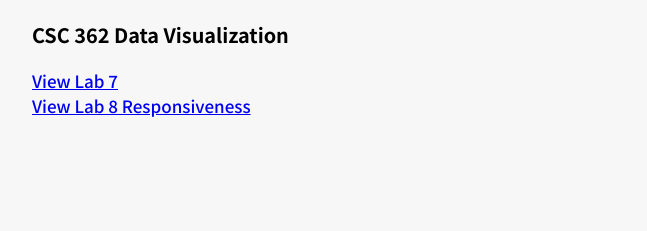
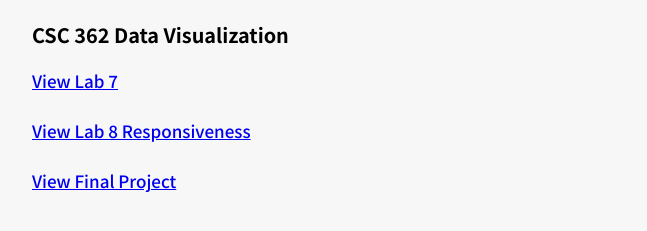
Before and after one commit to chelliott14/chelliott14.github.io, a plain HTML site: page website.html in a window 1280 px wide. Shown: the part 187-418 px from the top of the page, without its empty margins (6-653 px from the left). Drawn offline with Linux system fonts and the light colour scheme; files that its build step writes are made by us from their sources.

Commit message:
add final

```diff
--- a/website.html
+++ b/website.html
@@ -12,8 +12,9 @@
 
 <h1>Coursework</h1>
 <h3>CSC 362 Data Visualization</h3>
-<div><a href="trails-skeleton/Lab7index.html" target="_blank">View Lab 7</a></div>
-<div><a href="lab-8-advanced-topics-chelliott14/responsive/index.html" target="_blank">View Lab 8 Responsiveness</a></div>
+<div><a href="trails-skeleton/Lab7index.html" target="_blank">View Lab 7</a></div><br>
+<div><a href="lab-8-advanced-topics-chelliott14/responsive/index.html" target="_blank">View Lab 8 Responsiveness</a></div><br>
+<div><a href="DataVisFinal/index.html" target="_blank">View Final Project</a></div>
 
 </body>
 </html>
```
